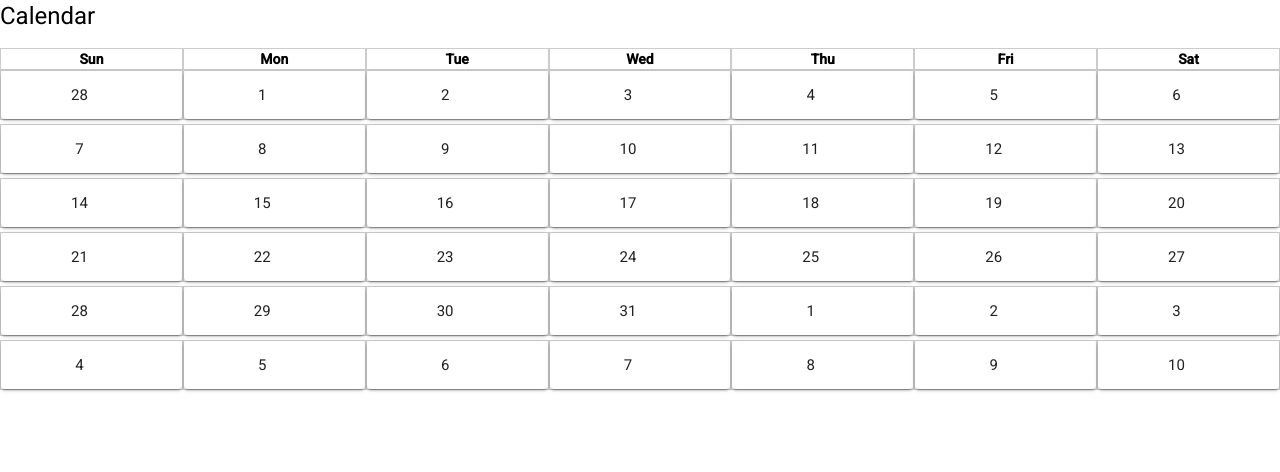
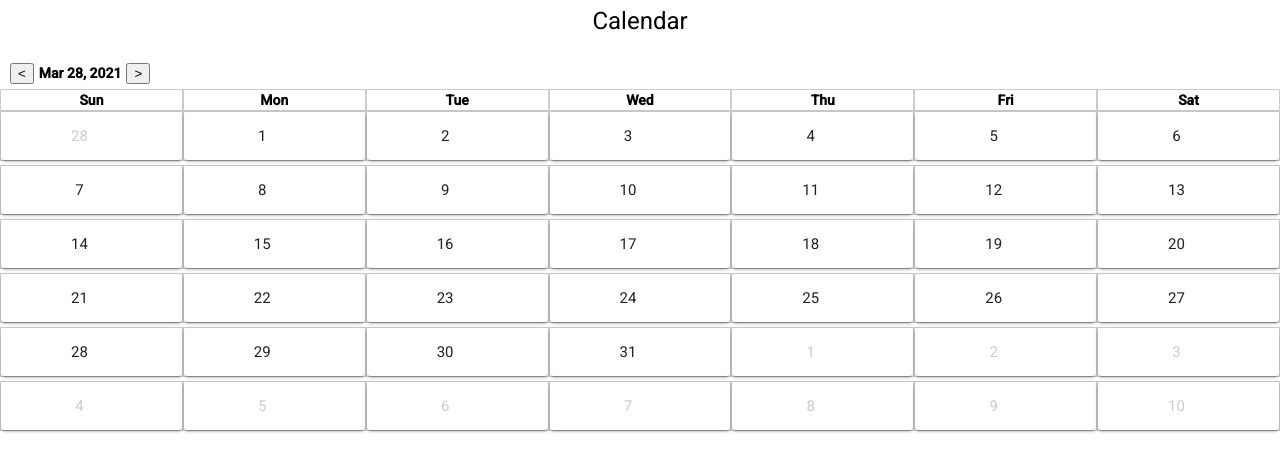
Before and after one commit to platzi/curso-arquitecturas-css-proyecto-7, an Angular app: page / in a window 1280 px wide. Shown: the top 472 px of the page. Built offline with nearby package versions, Linux system fonts and the light colour scheme.

Commit message:
First 5 functionalities done -edit day in reminder

```diff
--- a/src/app/components/calendar/calendar.component.html
+++ b/src/app/components/calendar/calendar.component.html
@@ -1,11 +1,12 @@
 <h1>Calendar</h1>
+<div class="buttonCalendar">
+  <button (click)="setMonth(-1)">&lt;</button>
+  <strong>{{ date | date }}</strong>
+  <button (click)="setMonth(+1)">&gt;</button>
+</div>
 <ul>
   <li class="days" *ngFor="let day of days">{{ day }}</li>
-  <li
-    *ngFor="let dayCalendar of remindersCalendar"
-    [ngClass]="{ grey: !isSameMonth(dayCalendar.dayDate) }"
-    (click)="(!panelOpenState)"
-  >
+  <li *ngFor="let dayCalendar of remindersCalendar" (click)="(!panelOpenState)">
     <mat-expansion-panel
       hideToggle
       (opened)="panelOpenState = true"
@@ -14,7 +15,9 @@
       <mat-expansion-panel-header
         [ngClass]="{ fitPanel: dayCalendar.dayReminders.length > 0 }"
       >
-        <mat-panel-title>
+        <mat-panel-title
+          [ngClass]="{ grey: !isSameMonth(dayCalendar.dayDate) }"
+        >
           {{ dayCalendar.dayDate | date: "d" }}
         </mat-panel-title>
       </mat-expansion-panel-header>
@@ -25,12 +28,9 @@
           *ngFor="let r of dayCalendar.dayReminders"
           [ngStyle]="{ color: r.colorReminder ? r.colorReminder : 'white' }"
         >
-          <p>{{ r.textReminder }}</p>
+          <p>{{ r.textReminder }} {{ r.hourReminder }}</p>
           <!-- <p>{{ r.textReminder }} {{ r.city }} {{ r.hourReminder }}</p> -->
-          <mat-icon
-            matTooltip="Edit Reminder"
-            mat-button
-            (click)="openDialog(r)"
+          <mat-icon matTooltip="Edit Reminder" (click)="openDialog(r)"
             >edit_note</mat-icon
           >
         </div>
--- a/src/app/components/calendar/calendar.component.scss
+++ b/src/app/components/calendar/calendar.component.scss
@@ -1,3 +1,15 @@
+h1 {
+  text-align: center;
+  padding: 5px;
+}
+
+.buttonCalendar {
+  padding: 5px;
+  button {
+    margin: 0px 5px;
+  }
+}
+
 ul {
   margin: 0;
   padding: 0;
@@ -13,14 +25,12 @@ li {
   &.days {
     font-weight: bold;
   }
+
   &:hover {
     background-color: #ccc;
   }
 }
 
-.grey {
-  color: #ccc;
-}
 .panel-content {
   display: flex;
   flex-direction: column;
@@ -39,9 +49,13 @@ li {
     padding: 0 2px !important;
   }
 }
+
 ::ng-deep mat-expansion-panel-header {
   //height: 10vh !important;
   flex-direction: column !important;
+  .grey {
+    color: #ccc;
+  }
 }
 
 ::ng-deep .fitPanel {
--- a/src/app/components/calendar/calendar.component.ts
+++ b/src/app/components/calendar/calendar.component.ts
@@ -20,6 +20,10 @@ export class CalendarComponent {
   @Output() selected = new EventEmitter();
 
   constructor(public dialog: MatDialog) {
+    this.buildCalendar();
+  }
+
+  buildCalendar() {
     this.dates = this.getCalendarDays(this.date);
     this.buildArrayReminder(this.dates);
     console.log('reminderArray', this.remindersCalendar);
@@ -30,26 +34,17 @@ export class CalendarComponent {
   }
 
   buildArrayReminder(daysMonth) {
+    this.remindersCalendar = [];
     daysMonth.forEach((day) => {
       this.remindersCalendar.push({
         id: this.createIdDay(day),
         dayDate: day,
-        //Test date generated
         dayReminders: new Array(),
-        //   {
-        //   idDate: this.createIdDay(day),
-        //   id: 1,
-        //   dayDate: day,
-        //   city: 'Loja',
-        //   textReminder: 'textReminder',
-        //   hourReminder: 'hourReminder',
-        //   colorReminder: '#000000',
-        // }),
       });
     });
   }
 
-  //Add whithin of the Array of Reminders for date a new entry
+  //Add a new entry whithin of the Array of Reminders
   enterReminderInDay(resultReminder) {
     this.remindersCalendar.map((x) => {
       if (x.id === resultReminder.idDate) {
@@ -62,14 +57,22 @@ export class CalendarComponent {
           hourReminder: resultReminder.hourReminder,
           colorReminder: resultReminder.colorReminder,
         });
+        x.dayReminders.sort((a, b) =>
+          a.hourReminder > b.hourReminder
+            ? 1
+            : b.hourReminder > a.hourReminder
+            ? -1
+            : 0
+        );
       }
+      return x;
     });
   }
 
+  //Search the index of the reminder and update the data
   modifyReminder(reminderModified) {
     this.remindersCalendar.map((x) => {
       if (x.id === reminderModified.idDate) {
-        //console.log('x element of Array Reminder', x);
         x.dayReminders.map((y) => {
           if (y.idArray == reminderModified.idArray) {
             y.textReminder = reminderModified.textReminder;
@@ -79,13 +82,22 @@ export class CalendarComponent {
           }
           return y;
         });
+        x.dayReminders.sort((a, b) =>
+          a.hourReminder > b.hourReminder
+            ? 1
+            : b.hourReminder > a.hourReminder
+            ? -1
+            : 0
+        );
       }
+      return x;
     });
   }
 
   openDialog(dateReminder) {
     console.log('dateReminder>>>', dateReminder);
     let data;
+    //create a structure for send the data to the modal
     if (dateReminder.idArray) {
       console.log('element of array');
       data = {
@@ -105,7 +117,6 @@ export class CalendarComponent {
       };
     }
     const dialogRef = this.dialog.open(ReminderCalendarComponent, {
-      //create a structure for send the data to the modal
       data,
     });
     dialogRef.afterClosed().subscribe((result) => {
@@ -139,7 +150,7 @@ export class CalendarComponent {
   setMonth(inc) {
     const [year, month] = [this.date.getFullYear(), this.date.getMonth()];
     this.date = new Date(year, month + inc, 1);
-    this.dates = this.getCalendarDays(this.date);
+    this.buildCalendar();
   }
 
   isSameMonth(date) {
--- a/src/app/components/reminder-calendar/reminder-calendar.component.scss
+++ b/src/app/components/reminder-calendar/reminder-calendar.component.scss
@@ -37,7 +37,7 @@ input[type="text"] {
 
       &:nth-child(2) {
         font-size: 12px;
-        width: 75%;
+        width: 70%;
       }
     }
   }
--- a/src/app/components/reminder-calendar/reminder-calendar.component.ts
+++ b/src/app/components/reminder-calendar/reminder-calendar.component.ts
@@ -45,17 +45,18 @@ export class ReminderCalendarComponent {
   }
 
   queryWeatherData(cityWeather) {
-    if (cityWeather) {
-      this.weatherService.getWeatherByDay(cityWeather).subscribe(
+    if (cityWeather || this.data.city) {
+      let cityQuery = this.data.city ? this.data.city : cityWeather;
+      this.weatherService.getWeatherByDay(cityQuery).subscribe(
         (data) => {
           console.log('query weather', data);
           this.weatherCity = { main: data.main, weather: data.weather };
           console.log(this.weatherCity);
         },
-        (error) => {
-          console.log('query error ', error);
-          console.log('query error ', error.message);
-          this.errorQuery = error.message;
+        (err) => {
+          console.log('query error ', err);
+          console.log('query error ', err.error.message);
+          this.errorQuery = err.error.message;
         }
       );
     } else {
--- a/src/app/utils/converter-grades.pipe.ts
+++ b/src/app/utils/converter-grades.pipe.ts
@@ -8,10 +8,12 @@ export class ConverterGradesPipe implements PipeTransform {
     let convertTemp = '';
     switch (metric) {
       case 'F':
-        convertTemp = `${(temperature - 273.15) * 1.8 + 32} °${metric}`;
+        convertTemp = `${((temperature - 273.15) * 1.8 + 32).toFixed(
+          2
+        )} °${metric}`;
         break;
       default:
-        convertTemp = `${temperature - 273.15} °C`; //temperature - 273.15;
+        convertTemp = `${(temperature - 273.15).toFixed(2)} °C`; //temperature - 273.15;
         break;
     }
     return convertTemp;
```
